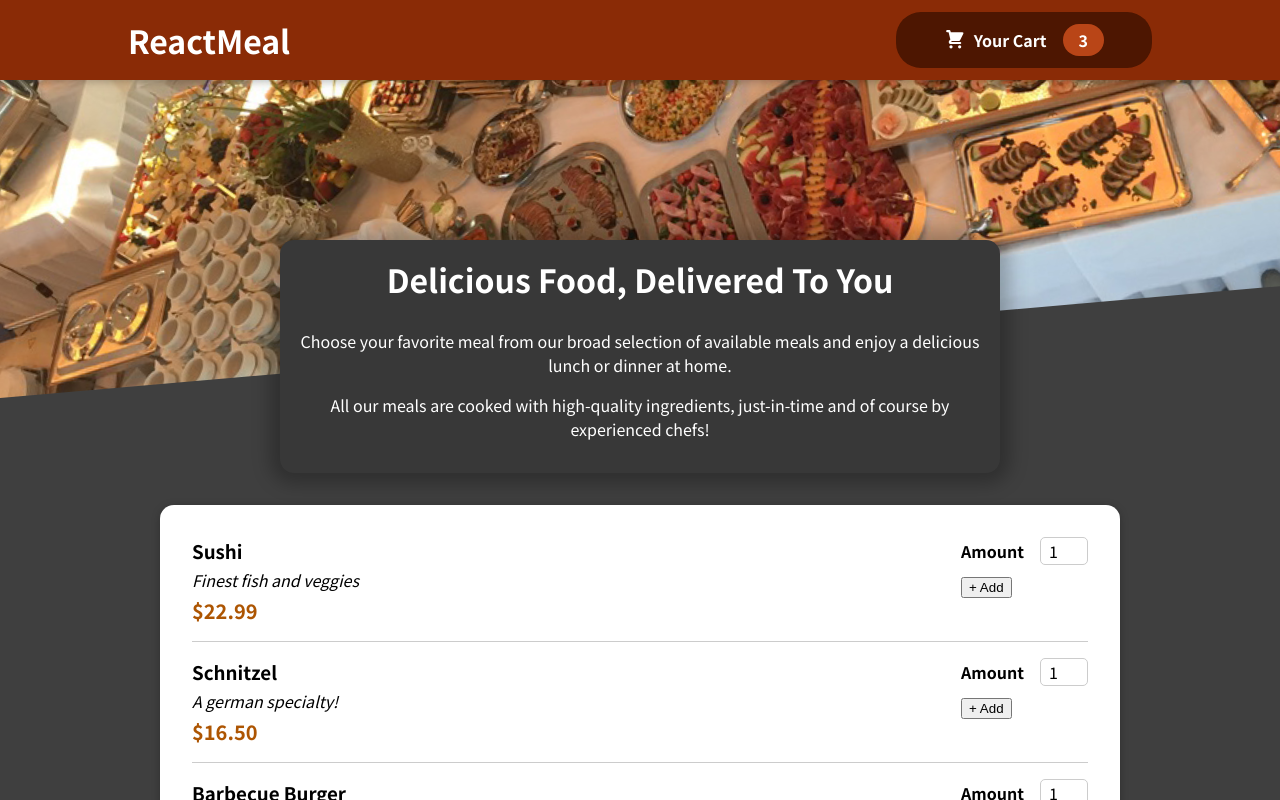
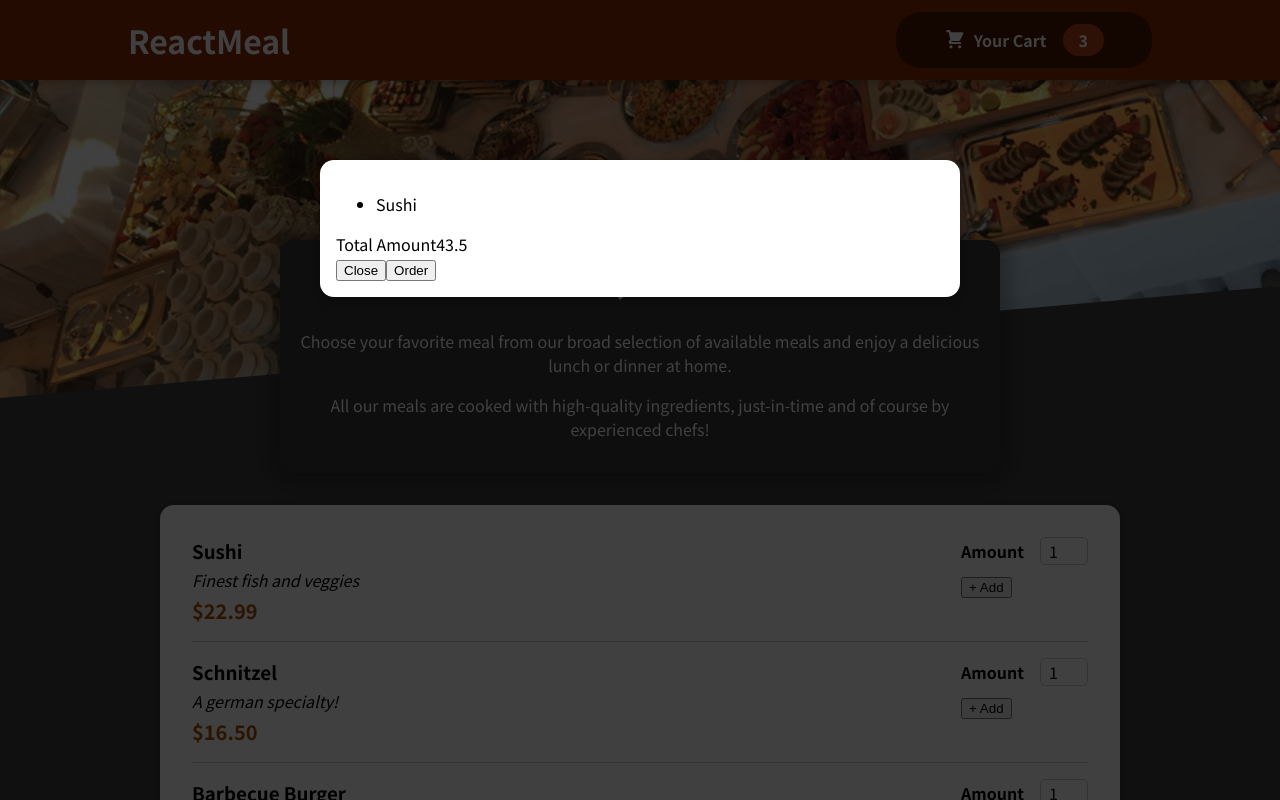
Before and after one commit to Ali-consciousroad/foodOrderApp, a React (Create React App) app: page / in a window 1280 px wide. Shown: the top 800 px of the page. Built offline with nearby package versions, Linux system fonts and the light colour scheme.

Commit message:
Add a shopping cart component and add a modal component thanks to React portal, css of the card need fix

```diff
--- a/public/index.html
+++ b/public/index.html
@@ -28,6 +28,7 @@
   </head>
   <body>
     <noscript>You need to enable JavaScript to run this app.</noscript>
+    <div id="overlays"></div>
     <div id="root"></div>
     <!--
       This HTML file is a template.
--- a/src/App.js
+++ b/src/App.js
@@ -1,10 +1,12 @@
 import { Fragment } from 'react';
 import Header from './components/Layout/Header';
 import Meals from './components/Meals/Meals';
+import Cart from './components/Cart/Cart';
 
 function App() {
   return (
     <Fragment>
+      <Cart />
       <Header />
       <main>
         <Meals />
--- /dev/null
+++ b/src/components/Cart/Cart.js
@@ -0,0 +1,27 @@
+import Modal from "../UI/Modal";
+import classes from "./Cart.module.css";
+
+const Cart = (props) => {
+  const cartItems = (
+    <ul className={classes["cart-items"]}>
+      {[{ id: "c1", name: "Sushi", amount: 2, price: 12.99 }].map((item) => (
+        <li>{item.name}</li>
+      ))}
+    </ul>
+  );
+  return (
+    <Modal>
+      {cartItems}
+      <div className={classes.total}>
+        <span>Total Amount</span>
+        <span>43.5</span>
+      </div>
+      <div className={classes.actions}>
+        <button className={classes["button--alt"]}>Close</button>
+        <button className={classes.button}>Order</button>
+      </div>
+    </Modal>
+  );
+};
+
+export default Cart;
--- /dev/null
+++ b/src/components/Cart/Cart.module.css
@@ -0,0 +1,40 @@
+.backdrop {
+    position: fixed;
+    top: 0;
+    left: 0;
+    width: 100%;
+    height: 100vh;
+    z-index: 20;
+    background-color: rgba(0, 0, 0, 0.75);
+  }
+
+  .modal {
+    position: fixed;
+    top: 20vh;
+    left: 5%;
+    width: 90%;
+    background-color: white;
+    padding: 1rem;
+    border-radius: 14px;
+    box-shadow: 0 2px 8px rgba(0, 0, 0, 0.25);
+    z-index: 30;
+    animation: slide-down 300ms ease-out forwards;
+  }
+
+  @media (min-width: 768px) {
+    .modal {
+      width: 40rem;
+      left: calc(50% - 20rem);
+    }
+  }
+
+  @keyframes slide-down {
+    from {
+      opacity: 0;
+      transform: translateY(-3rem);
+    }
+    to {
+      opacity: 1;
+      transform: translateY(0);
+    }
+  }
--- a/src/components/Meals/MealItem/MealItem.js
+++ b/src/components/Meals/MealItem/MealItem.js
@@ -12,7 +12,7 @@
         <div className={classes.price}>{price}</div>
       </div>
       <div>
-          <MealItemForm />
+          <MealItemForm id={props.id} />
       </div>
     </li>
   );
--- /dev/null
+++ b/src/components/UI/Modal.js
@@ -0,0 +1,31 @@
+import { Fragment } from "react";
+import ReactDOM from "react-dom";
+import classes from "./Modal.module.css";
+
+const Backdrop = (props) => {
+  return <div className={classes.backdrop} />;
+};
+
+const ModalOverlay = (props) => {
+  return (
+    <div className={classes.modal}>
+      <div className={classes.content}>{props.children}</div>
+    </div>
+  );
+};
+
+const portalElement = document.getElementById("overlays");
+
+const Modal = (props) => {
+  return (
+    <Fragment>
+      {ReactDOM.createPortal(<Backdrop />, portalElement)}
+      {ReactDOM.createPortal(
+        <ModalOverlay>{props.children}</ModalOverlay>,
+        portalElement
+      )}
+    </Fragment>
+  );
+};
+
+export default Modal;
--- /dev/null
+++ b/src/components/UI/Modal.module.css
@@ -0,0 +1,40 @@
+.backdrop {
+    position: fixed;
+    top: 0;
+    left: 0;
+    width: 100%;
+    height: 100vh;
+    z-index: 20;
+    background-color: rgba(0, 0, 0, 0.75);
+  }
+
+  .modal {
+    position: fixed;
+    top: 20vh;
+    left: 5%;
+    width: 90%;
+    background-color: white;
+    padding: 1rem;
+    border-radius: 14px;
+    box-shadow: 0 2px 8px rgba(0, 0, 0, 0.25);
+    z-index: 30;
+    animation: slide-down 300ms ease-out forwards;
+  }
+
+  @media (min-width: 768px) {
+    .modal {
+      width: 40rem;
+      left: calc(50% - 20rem);
+    }
+  }
+
+  @keyframes slide-down {
+    from {
+      opacity: 0;
+      transform: translateY(-3rem);
+    }
+    to {
+      opacity: 1;
+      transform: translateY(0);
+    }
+  }
```
Also changed, not shown: 1 other file (tests, documents, lock files or other folders).
